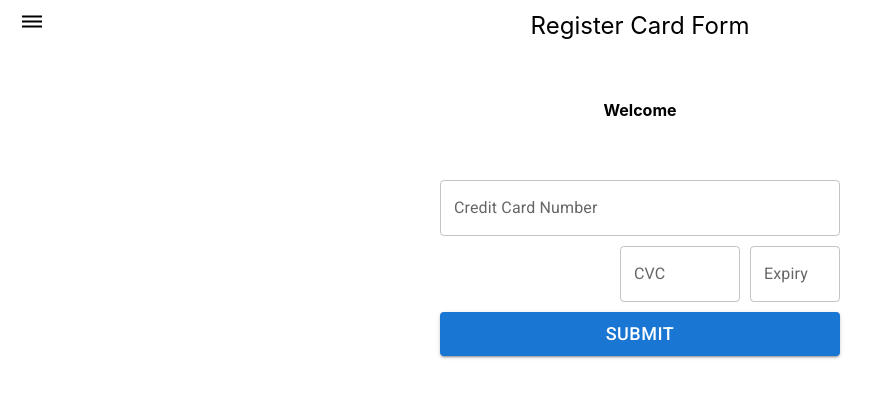
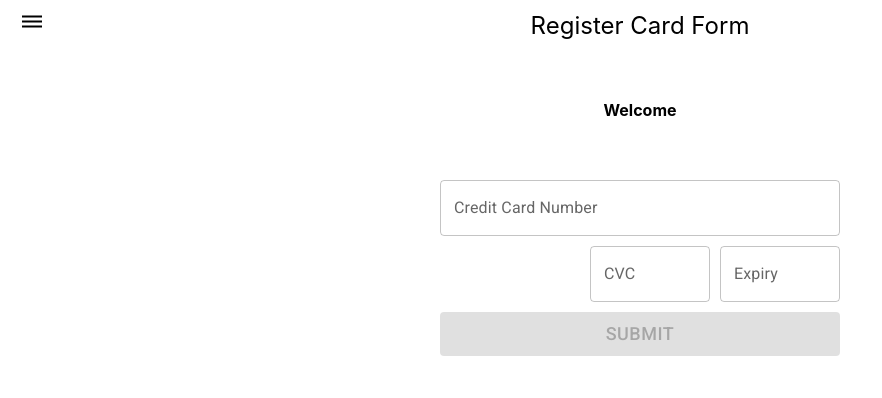
Before and after one commit to phuongvohuy/technical_assessment, a React (Create React App) app: page /home/card-register in a window 1280 px wide. Shown: the top 398 px of the page, without its empty margins (0-882 px from the left). Built offline with nearby package versions, Linux system fonts and the light colour scheme.

Commit message:
Implement Card Registration form validation

```diff
--- a/package.json
+++ b/package.json
@@ -16,6 +16,7 @@
     "@types/react": "^16.9.0",
     "@types/react-dom": "^16.9.0",
     "@types/react-redux": "^7.1.7",
+    "moment": "^2.29.1",
     "react": "^17.0.2",
     "react-dom": "^17.0.2",
     "react-redux": "^7.2.0",
--- a/src/features/about/About.tsx
+++ b/src/features/about/About.tsx
@@ -4,7 +4,7 @@ import "./About.css";
 export function AboutForm() {
   return (
     <div className="about_form">
-      This is Technical Assessment for ReactJs Application.
+      This is a technical assessment for ReactJs Application.
     </div>
   )
 }
--- a/src/features/card/CardRegistrationForm.css
+++ b/src/features/card/CardRegistrationForm.css
@@ -19,7 +19,7 @@
 }
 
 .card-expiry {
-  width: 90px;
+  width: 120px;
 }
 
 .card-info {
--- a/src/features/card/CardRegistrationForm.tsx
+++ b/src/features/card/CardRegistrationForm.tsx
@@ -1,8 +1,20 @@
 import { useState, useEffect } from "react";
 import { TextField, Button } from "@mui/material";
 import { useSelector } from "react-redux";
+import moment from 'moment';
+
 import { retrieveLoginUserInfo, UserInfo } from "../signin/SignInSlice";
 import "./CardRegistrationForm.css";
+
+const checkFormValid = (cardNo: string, cvc: string, cardExpiry: string): boolean => {
+  const isAtLeastOneEmpty: boolean = !cardNo || !cvc || !cardExpiry;
+  const isCardExpireValid = moment(cardExpiry).isValid();
+
+  const cardNoLengthValid: boolean = cardNo.length === 10;
+  const cvcNoLengthValid: boolean = cvc.length === 3;
+
+  return !isAtLeastOneEmpty && cvcNoLengthValid && cardNoLengthValid &&  isCardExpireValid;
+}
 
 export function CardRegistrationForm() {
   const [creditCardNo, setCreditCardNo] = useState("");
@@ -11,11 +23,15 @@ export function CardRegistrationForm() {
 
   const authorisedUserInfo: UserInfo = useSelector(retrieveLoginUserInfo);
 
+  const isFormValid: boolean = checkFormValid(creditCardNo, cvcNo, expiryDate);
+
   // event handler
   const onSubmitHandler = () => {
-    console.log("creditCardNo ", creditCardNo, cvcNo, expiryDate);
+    const cardExpiryDate = moment(expiryDate).format("DD-MM-YYYY");
+    console.log("Card Information >> Card Number ", creditCardNo);
+    console.log("Card Information >> CVC Number ", cvcNo);
+    console.log("Card Information >> Card Expiry ", cardExpiryDate);
   }
-  //
 
   return (
     <div className="card-registration-form">
@@ -25,21 +41,25 @@ export function CardRegistrationForm() {
       <div className="card-info">
         <div className="w-full mt-10">
           <TextField className="w-full"
-            variant="outlined" label="Credit Card Number"
+            variant="outlined" label="Credit Card Number" type="number"
             value={creditCardNo}
             onChange={(event) => setCreditCardNo(event.target.value)}>
           </TextField>
         </div>
         <div className="w-full mt-10 card-cvc-container">
           <div className="mr-10 card-cvc">
-            <TextField  variant="outlined" label="CVC" value={cvcNo} onChange={(event) => setCVCNo(event.target.value)}></TextField>
+            <TextField
+              variant="outlined" label="CVC" type="number"
+              value={cvcNo}
+              onChange={(event) => setCVCNo(event.target.value)}>
+            </TextField>
           </div>
           <div className="card-expiry">
             <TextField  variant="outlined" label="Expiry" value={expiryDate} onChange={(event) => setExpiryDate(event.target.value)}></TextField>
           </div>
         </div>
         <div className="w-full mt-10">
-          <Button className="w-full"
+          <Button className="w-full" disabled={!isFormValid}
             variant="contained" onClick={() => {onSubmitHandler()}}>
               Submit
           </Button>
```
